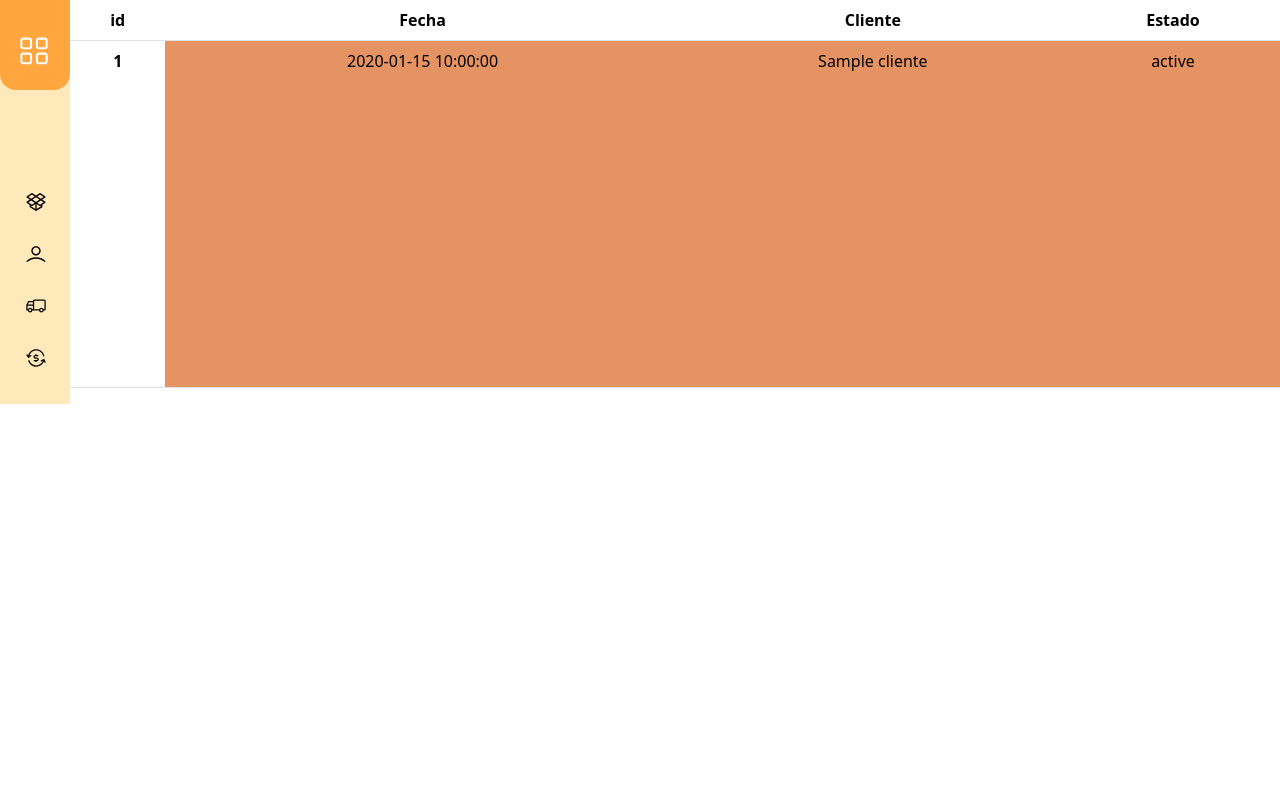
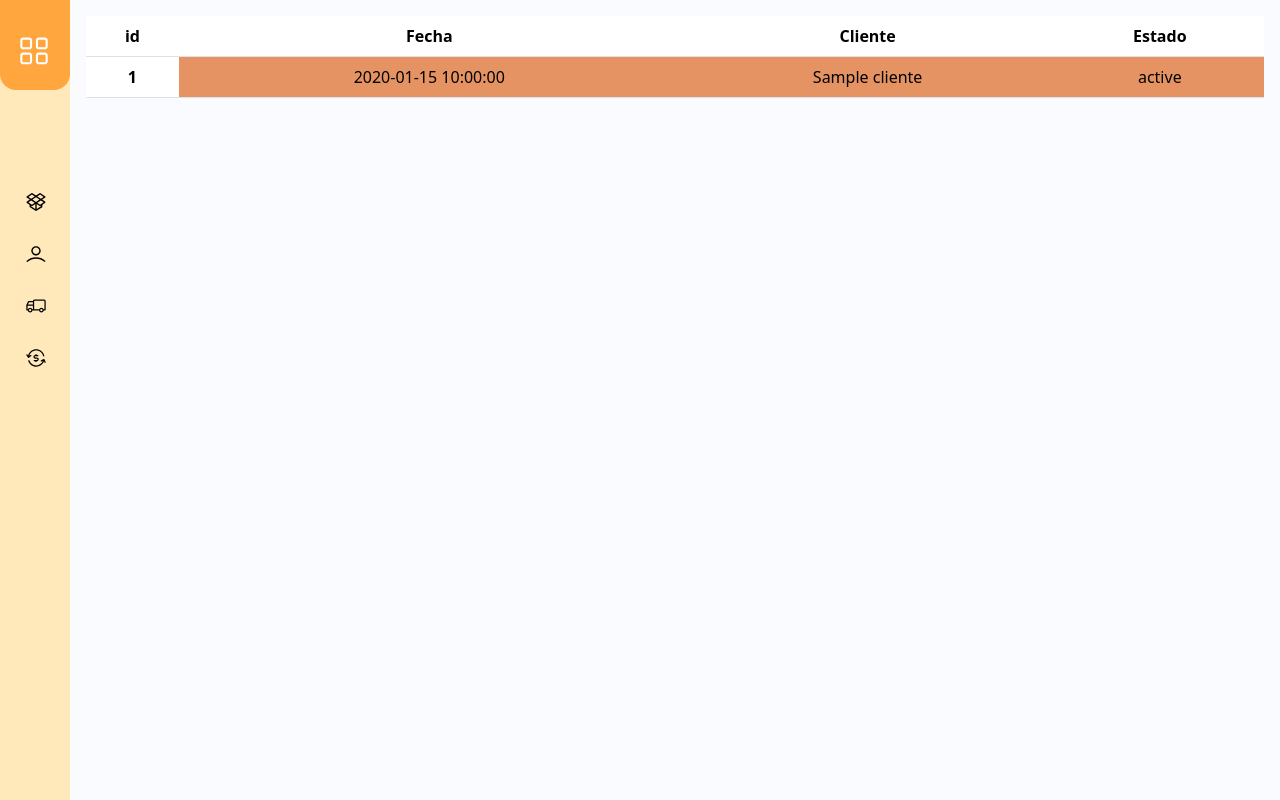
Before and after one commit to Leonel-Amaya/ADSO-Python-Flask, a Python web app: template src/templates/tabla_facturas.html in a window 1280 px wide. Run offline with Jinja, Linux system fonts and the light colour scheme; the template is opened without the code that fills it: most values are stand-ins (such as "Sample title", 1, 10 or a date in 2020).

Commit message:
Organizando estilos

```diff
--- a/src/templates/tabla_facturas.html
+++ b/src/templates/tabla_facturas.html
@@ -1,5 +1,6 @@
 {% extends 'layout.html' %}
 {% block contenido %}
+<div class="main p-3">
   <table class="table">
     <thead>
       <tr>
@@ -20,4 +21,5 @@
         {% endfor %}
     </tbody>
   </table>
+</div>
 {% endblock %}
--- a/src/templates/tabla_productos.html
+++ b/src/templates/tabla_productos.html
@@ -1,5 +1,6 @@
 {% extends 'layout.html' %}
 {% block contenido %}
+<div class="main p-3">
   <table class="table">
     <thead>
       <tr>
@@ -29,5 +30,5 @@
         {% endfor %}
     </tbody>
   </table>
-
+</div>
 {% endblock %}
```
Lines whose indentation alone changed are shown as unchanged.
